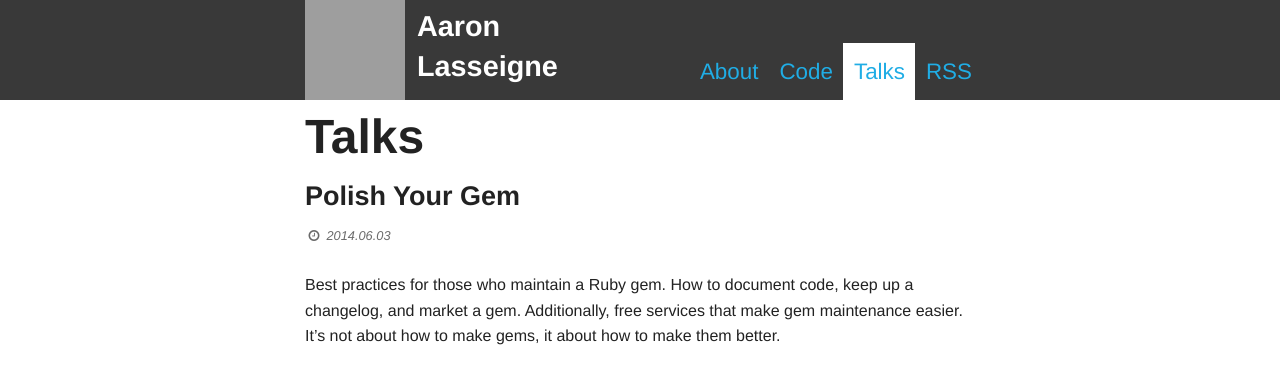
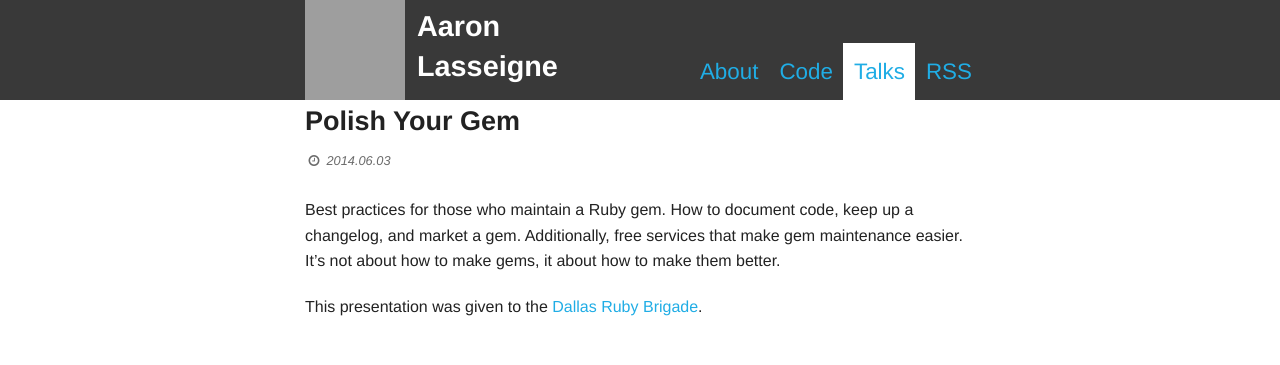
Before and after one commit to AaronLasseigne/aaronlasseigne.github.com, a Jekyll site: the page built from talks.md, in a window 1280 px wide and 900 px high, cut to the strip 0-365 px from the top of the window. Built offline with Jekyll 4.4.1, drawn with Linux system fonts in a browser that asks for light colours; grey boxes are pictures that could not be loaded.

Commit message:
remove headers from about and talks now that tabs highlight

```diff
--- a/talks.md
+++ b/talks.md
@@ -1,8 +1,6 @@
 ---
 title: Talks
 ---
-
-## Talks
 
 ### Polish Your Gem
 {% include date.html date="2014-06-03" %}
```
Also changed, not shown: about.md (+0 -2 lines).
